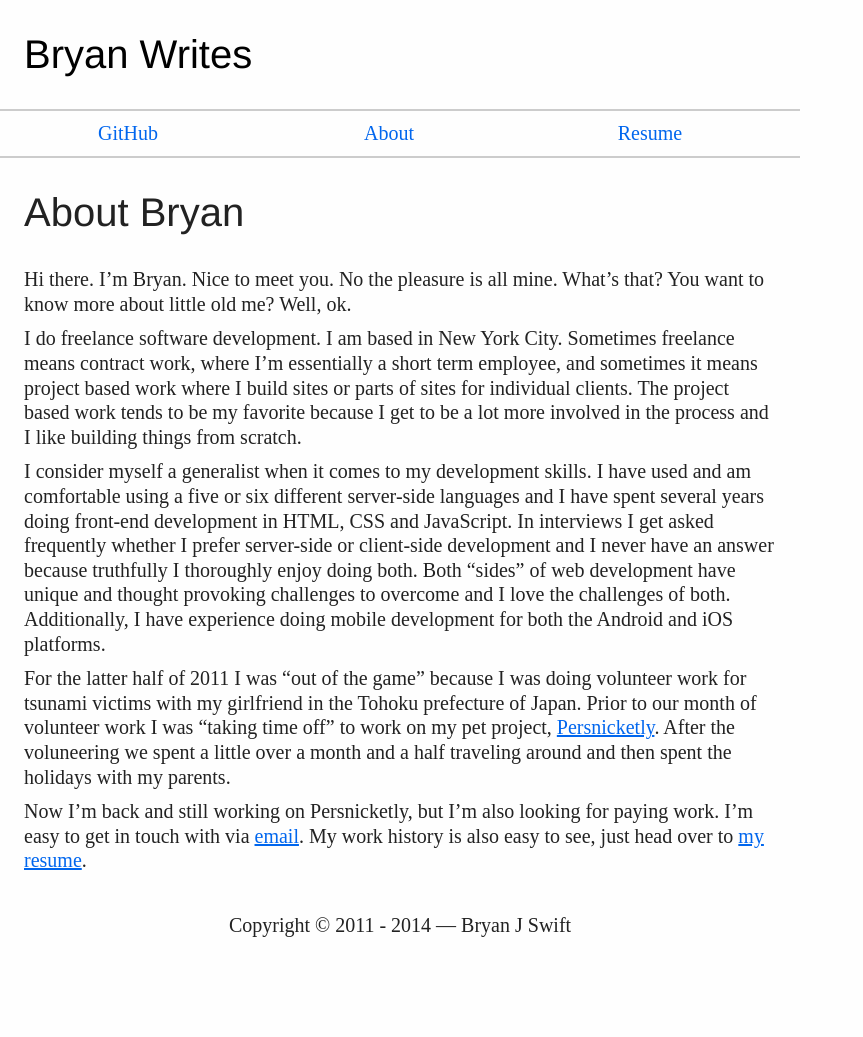
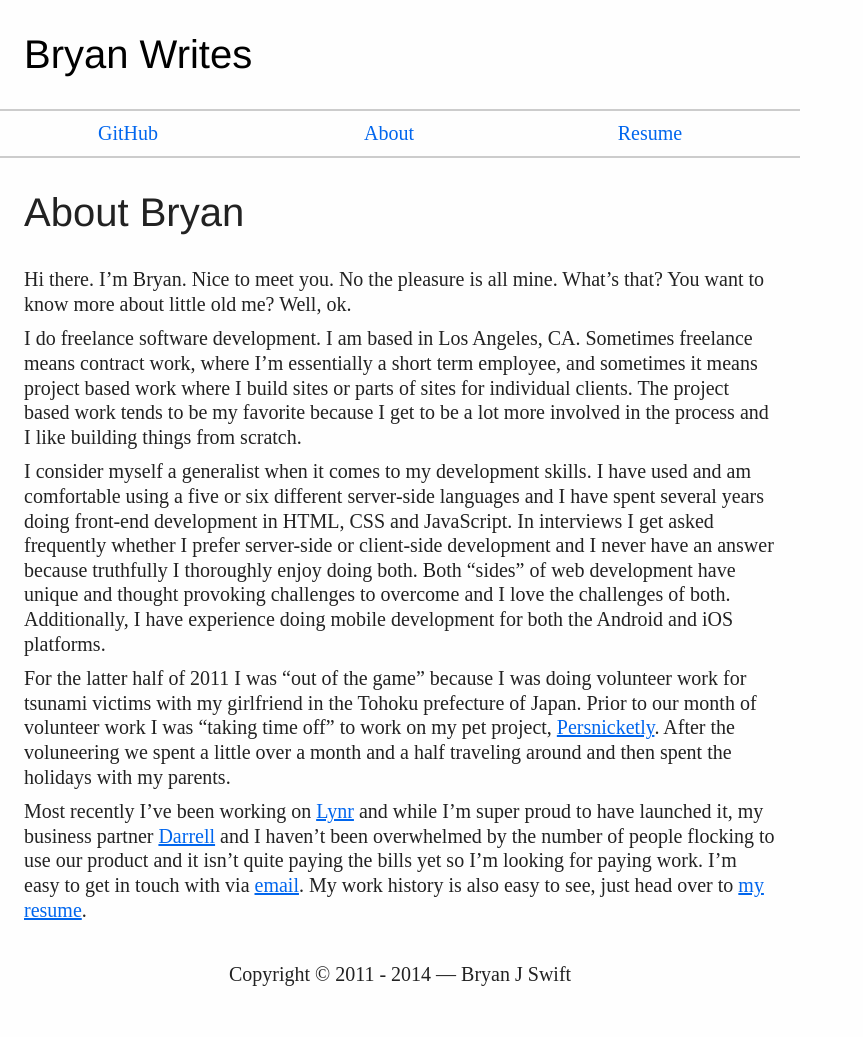
Before and after one commit to bryanjswift/bryanjswift.github.com, a Jekyll site: the page built from about/index.markdown, in a window 1280 px wide. Shown: the whole page, without its empty margins (0-863 px from the left). Built offline with Jekyll 4.4.1, drawn with Linux system fonts in a browser that asks for light colours; before the commit the page ends 988 px from its top, so only the background shows below that.

Commit message:
Update the about page to state the correct base of operations

```diff
--- a/about/index.markdown
+++ b/about/index.markdown
@@ -4,12 +4,36 @@ title: About Bryan
 published: true
 ---
 
-Hi there. I'm Bryan. Nice to meet you. No the pleasure is all mine. What's that? You want to know more about little old me? Well, ok.
+Hi there. I'm Bryan. Nice to meet you. No the pleasure is all mine.
+What's that? You want to know more about little old me? Well, ok.
 
-I do freelance software development. I am based in New York City. Sometimes freelance means contract work, where I'm essentially a short term employee, and sometimes it means project based work where I build sites or parts of sites for individual clients. The project based work tends to be my favorite because I get to be a lot more involved in the process and I like building things from scratch.
+I do freelance software development. I am based in Los Angeles, CA.
+Sometimes freelance means contract work, where I'm essentially a short
+term employee, and sometimes it means project based work where I build
+sites or parts of sites for individual clients. The project based work
+tends to be my favorite because I get to be a lot more involved in the
+process and I like building things from scratch.
 
-I consider myself a generalist when it comes to my development skills. I have used and am comfortable using a five or six different server-side languages and I have spent several years doing front-end development in HTML, CSS and JavaScript. In interviews I get asked frequently whether I prefer server-side or client-side development and I never have an answer because truthfully I thoroughly enjoy doing both. Both "sides" of web development have unique and thought provoking challenges to overcome and I love the challenges of both. Additionally, I have experience doing mobile development for both the Android and iOS platforms.
+I consider myself a generalist when it comes to my development skills.
+I have used and am comfortable using a five or six different server-side
+languages and I have spent several years doing front-end development in
+HTML, CSS and JavaScript. In interviews I get asked frequently whether I
+prefer server-side or client-side development and I never have an answer
+because truthfully I thoroughly enjoy doing both. Both "sides" of web
+development have unique and thought provoking challenges to overcome and
+I love the challenges of both. Additionally, I have experience doing
+mobile development for both the Android and iOS platforms.
 
-For the latter half of 2011 I was "out of the game" because I was doing volunteer work for tsunami victims with my girlfriend in the Tohoku prefecture of Japan. Prior to our month of volunteer work I was "taking time off" to work on my pet project, [Persnicketly](http://persnicketly.com). After the voluneering we spent a little over a month and a half traveling around and then spent the holidays with my parents.
+For the latter half of 2011 I was "out of the game" because I was doing
+volunteer work for tsunami victims with my girlfriend in the Tohoku
+prefecture of Japan. Prior to our month of volunteer work I was "taking
+time off" to work on my pet project, [Persnicketly](http://persnicketly.com).
+After the voluneering we spent a little over a month and a half traveling
+around and then spent the holidays with my parents.
 
-Now I'm back and still working on Persnicketly, but I'm also looking for paying work. I'm easy to get in touch with via [email](mailto:mail@bryanwrit.es). My work history is also easy to see, just head over to [my resume](/resume).
+Most recently I've been working on [Lynr](https://www.lynr.co) and while
+I'm super proud to have launched it, my business partner [Darrell](http://darrellwhitelaw.com)
+and I haven't been overwhelmed by the number of people flocking to use
+our product and it isn't quite paying the bills yet so I'm looking for
+paying work. I'm easy to get in touch with via [email](mailto:mail@bryanwrit.es).
+My work history is also easy to see, just head over to [my resume](/resume).
```
